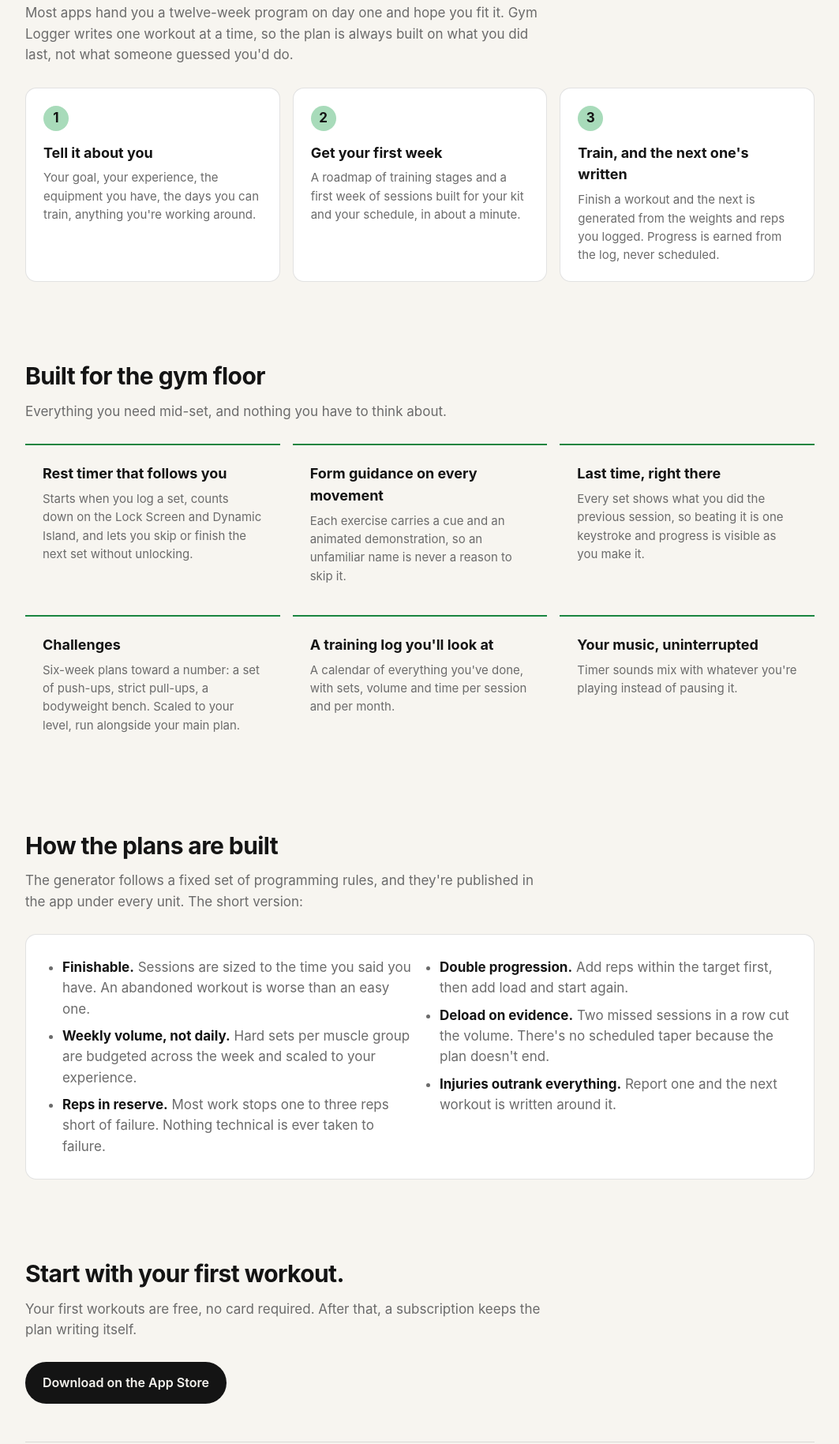
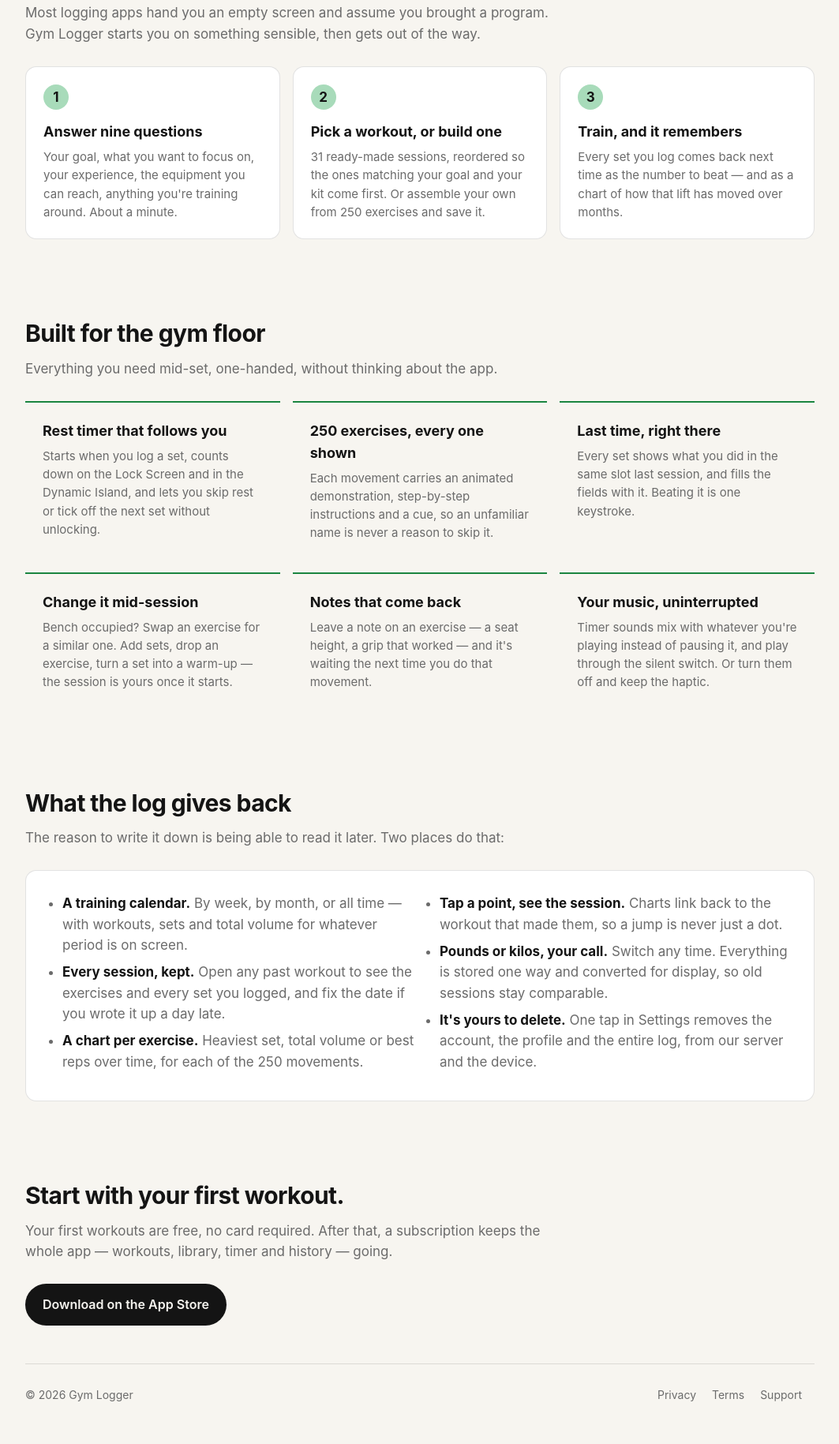
Before and after one commit to danielsimons1/gymloggerapp.com, a plain HTML site: page index.html in a window 1280 px wide. Shown: the part 660-2489 px from the top of the page at 79% size, without its empty margins (108-1171 px from the left). Drawn offline with Linux system fonts and the light colour scheme.

Commit message:
app updates

```diff
--- a/index.html
+++ b/index.html
@@ -3,13 +3,13 @@
 <head>
   <meta charset="utf-8">
   <meta name="viewport" content="width=device-width, initial-scale=1">
-  <title>Gym Logger — Personalized workout plans that evolve as you train</title>
-  <meta name="description" content="Gym Logger builds a personalized workout plan and writes each next session from what you actually lifted. Rest timer, form videos, challenges and a training log, on iPhone.">
+  <title>Gym Logger — A training log that comes with the workout</title>
+  <meta name="description" content="Log every set, or start from one of 31 ready-made workouts ordered by your goal and the equipment you have. 250 exercises with animations, a rest timer on the Lock Screen, and charts of what you've lifted. iPhone.">
   <link rel="canonical" href="https://gymloggerapp.com/">
   <link rel="icon" href="/assets/favicon-32.png" sizes="32x32">
   <link rel="apple-touch-icon" href="/assets/apple-touch-icon.png">
   <meta property="og:title" content="Gym Logger">
-  <meta property="og:description" content="Personalized workout plans that evolve as you train.">
+  <meta property="og:description" content="A training log that comes with the workout.">
   <meta property="og:image" content="https://gymloggerapp.com/assets/icon-512.png">
   <meta property="og:url" content="https://gymloggerapp.com/">
   <meta name="twitter:card" content="summary">
@@ -32,8 +32,8 @@
     <main>
       <section class="hero">
         <div>
-          <h1>Personalized workout plans that evolve as you train.</h1>
-          <p class="lede">Tell Gym Logger about yourself once. It writes your first week, then writes every workout after that from what you actually lifted.</p>
+          <h1>A training log that comes with the workout.</h1>
+          <p class="lede">Log every set. Or start from a ready-made workout picked for your goal and the equipment you actually have — no program to find first.</p>
           <div class="button-row">
             <!-- TODO: replace with the App Store URL once the app is listed. -->
             <a class="button" href="https://apps.apple.com/app/id0000000000">Download on the App Store</a>
@@ -48,72 +48,72 @@
 
       <section id="how">
         <h2>How it works</h2>
-        <p class="sub">Most apps hand you a twelve-week program on day one and hope you fit it. Gym Logger writes one workout at a time, so the plan is always built on what you did last, not what someone guessed you'd do.</p>
+        <p class="sub">Most logging apps hand you an empty screen and assume you brought a program. Gym Logger starts you on something sensible, then gets out of the way.</p>
         <div class="steps">
           <div class="step">
-            <h3>Tell it about you</h3>
-            <p>Your goal, your experience, the equipment you have, the days you can train, anything you're working around.</p>
+            <h3>Answer nine questions</h3>
+            <p>Your goal, what you want to focus on, your experience, the equipment you can reach, anything you're training around. About a minute.</p>
           </div>
           <div class="step">
-            <h3>Get your first week</h3>
-            <p>A roadmap of training stages and a first week of sessions built for your kit and your schedule, in about a minute.</p>
+            <h3>Pick a workout, or build one</h3>
+            <p>31 ready-made sessions, reordered so the ones matching your goal and your kit come first. Or assemble your own from 250 exercises and save it.</p>
           </div>
           <div class="step">
-            <h3>Train, and the next one's written</h3>
-            <p>Finish a workout and the next is generated from the weights and reps you logged. Progress is earned from the log, never scheduled.</p>
+            <h3>Train, and it remembers</h3>
+            <p>Every set you log comes back next time as the number to beat — and as a chart of how that lift has moved over months.</p>
           </div>
         </div>
       </section>
 
       <section id="features">
         <h2>Built for the gym floor</h2>
-        <p class="sub">Everything you need mid-set, and nothing you have to think about.</p>
+        <p class="sub">Everything you need mid-set, one-handed, without thinking about the app.</p>
         <div class="features">
           <div class="feature">
             <h3>Rest timer that follows you</h3>
-            <p>Starts when you log a set, counts down on the Lock Screen and Dynamic Island, and lets you skip or finish the next set without unlocking.</p>
+            <p>Starts when you log a set, counts down on the Lock Screen and in the Dynamic Island, and lets you skip rest or tick off the next set without unlocking.</p>
           </div>
           <div class="feature">
-            <h3>Form guidance on every movement</h3>
-            <p>Each exercise carries a cue and an animated demonstration, so an unfamiliar name is never a reason to skip it.</p>
+            <h3>250 exercises, every one shown</h3>
+            <p>Each movement carries an animated demonstration, step-by-step instructions and a cue, so an unfamiliar name is never a reason to skip it.</p>
           </div>
           <div class="feature">
             <h3>Last time, right there</h3>
-            <p>Every set shows what you did the previous session, so beating it is one keystroke and progress is visible as you make it.</p>
+            <p>Every set shows what you did in the same slot last session, and fills the fields with it. Beating it is one keystroke.</p>
           </div>
           <div class="feature">
-            <h3>Challenges</h3>
-            <p>Six-week plans toward a number: a set of push-ups, strict pull-ups, a bodyweight bench. Scaled to your level, run alongside your main plan.</p>
+            <h3>Change it mid-session</h3>
+            <p>Bench occupied? Swap an exercise for a similar one. Add sets, drop an exercise, turn a set into a warm-up — the session is yours once it starts.</p>
           </div>
           <div class="feature">
-            <h3>A training log you'll look at</h3>
-            <p>A calendar of everything you've done, with sets, volume and time per session and per month.</p>
+            <h3>Notes that come back</h3>
+            <p>Leave a note on an exercise — a seat height, a grip that worked — and it's waiting the next time you do that movement.</p>
           </div>
           <div class="feature">
             <h3>Your music, uninterrupted</h3>
-            <p>Timer sounds mix with whatever you're playing instead of pausing it.</p>
+            <p>Timer sounds mix with whatever you're playing instead of pausing it, and play through the silent switch. Or turn them off and keep the haptic.</p>
           </div>
         </div>
       </section>
 
-      <section id="principles">
-        <h2>How the plans are built</h2>
-        <p class="sub">The generator follows a fixed set of programming rules, and they're published in the app under every unit. The short version:</p>
+      <section id="history">
+        <h2>What the log gives back</h2>
+        <p class="sub">The reason to write it down is being able to read it later. Two places do that:</p>
         <div class="principles">
           <ul>
-            <li><strong>Finishable.</strong> Sessions are sized to the time you said you have. An abandoned workout is worse than an easy one.</li>
-            <li><strong>Weekly volume, not daily.</strong> Hard sets per muscle group are budgeted across the week and scaled to your experience.</li>
-            <li><strong>Reps in reserve.</strong> Most work stops one to three reps short of failure. Nothing technical is ever taken to failure.</li>
-            <li><strong>Double progression.</strong> Add reps within the target first, then add load and start again.</li>
-            <li><strong>Deload on evidence.</strong> Two missed sessions in a row cut the volume. There's no scheduled taper because the plan doesn't end.</li>
-            <li><strong>Injuries outrank everything.</strong> Report one and the next workout is written around it.</li>
+            <li><strong>A training calendar.</strong> By week, by month, or all time — with workouts, sets and total volume for whatever period is on screen.</li>
+            <li><strong>Every session, kept.</strong> Open any past workout to see the exercises and every set you logged, and fix the date if you wrote it up a day late.</li>
+            <li><strong>A chart per exercise.</strong> Heaviest set, total volume or best reps over time, for each of the 250 movements.</li>
+            <li><strong>Tap a point, see the session.</strong> Charts link back to the workout that made them, so a jump is never just a dot.</li>
+            <li><strong>Pounds or kilos, your call.</strong> Switch any time. Everything is stored one way and converted for display, so old sessions stay comparable.</li>
+            <li><strong>It's yours to delete.</strong> One tap in Settings removes the account, the profile and the entire log, from our server and the device.</li>
           </ul>
         </div>
       </section>
 
       <section id="download">
         <h2>Start with your first workout.</h2>
-        <p class="sub">Your first workouts are free, no card required. After that, a subscription keeps the plan writing itself.</p>
+        <p class="sub">Your first workouts are free, no card required. After that, a subscription keeps the whole app — workouts, library, timer and history — going.</p>
         <!-- TODO: replace with the App Store URL once the app is listed. -->
         <a class="button" href="https://apps.apple.com/app/id0000000000">Download on the App Store</a>
       </section>
```
Also changed, not shown: privacy.html (+18 -13 lines), support.html (+13 -7 lines), terms.html (+7 -7 lines), 1 other file.
